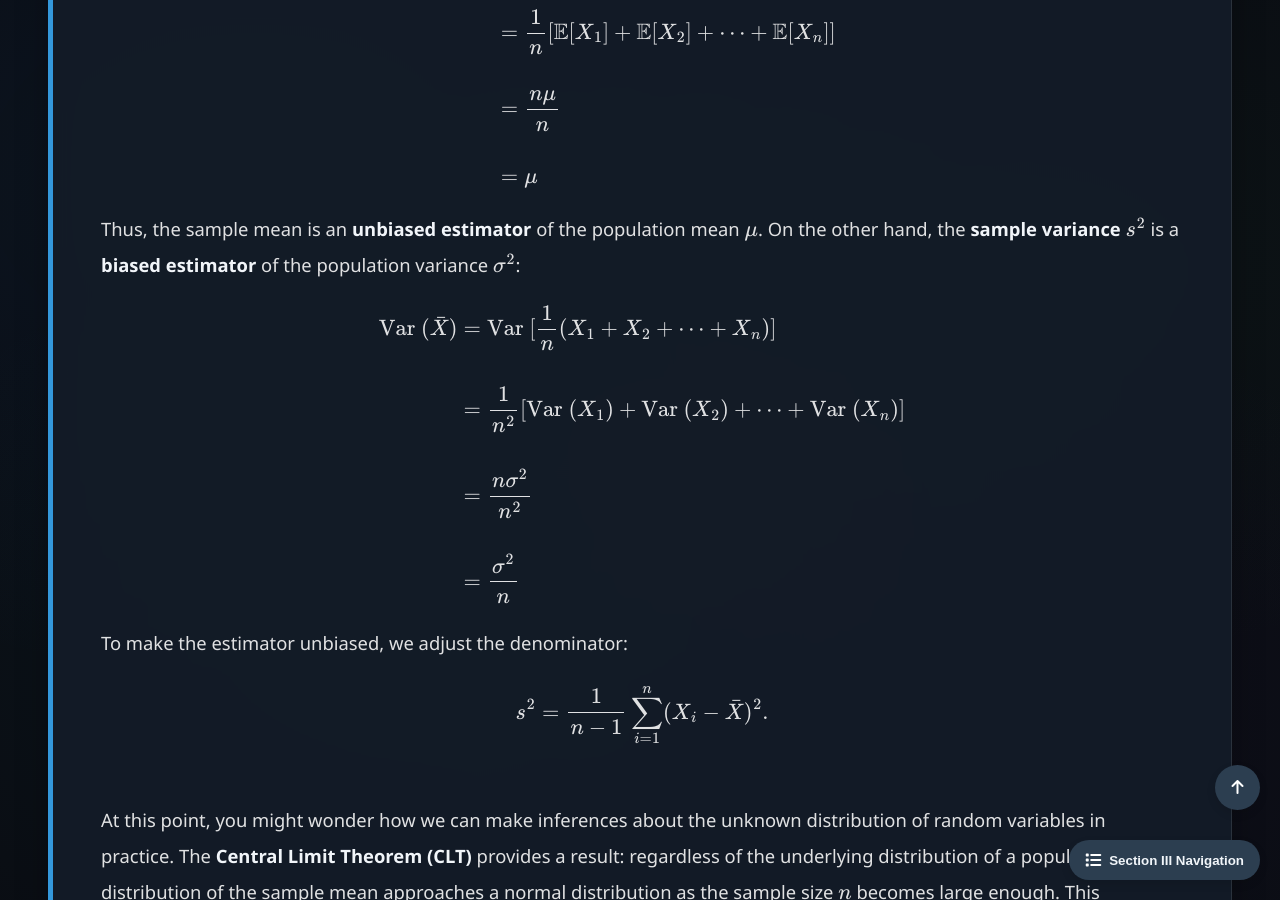
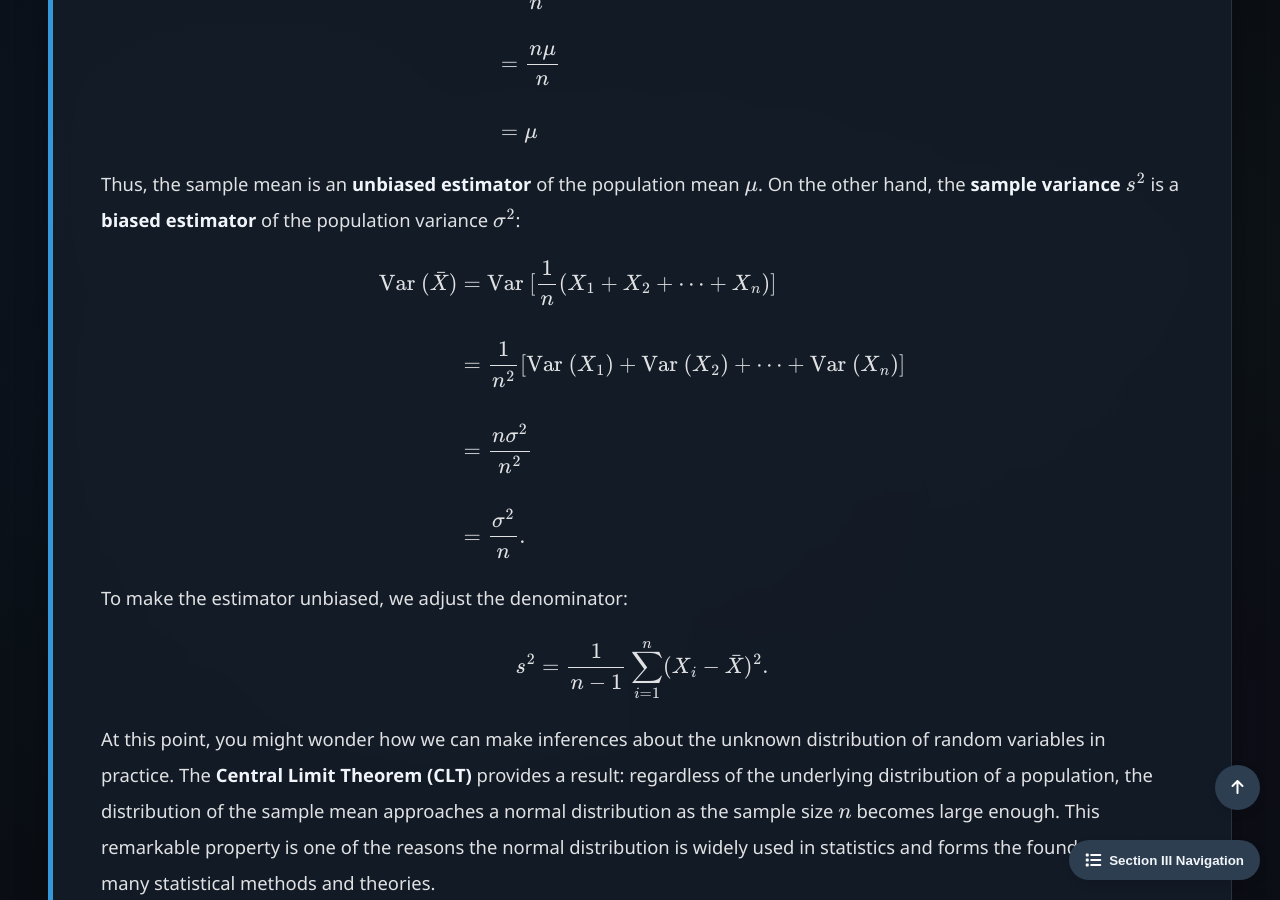
Before and after one commit to Yusukey01/yusukey01.github.io, a Jekyll site: the page built from Mathematics/Probability/gaussian.html, in a window 1280 px wide and 900 px high, scrolled down 6267 px. Built offline with Jekyll 4.4.1, drawn with Linux system fonts in a browser that asks for light colours; some of the changed text lies outside the part shown.

Commit message:
revised explanations

```diff
--- a/Mathematics/Probability/gaussian.html
+++ b/Mathematics/Probability/gaussian.html
@@ -12,8 +12,7 @@ uses_python: false
         {% include learning_resource_schema.html topic_id=page.topic_id %}
 
         <div class="hero-section">
-            <h1 class="webpage-name">Normal (Gaussian) Distribution
-            </h1>
+            <h1 class="webpage-name">Normal (Gaussian) Distribution</h1>
         </div>
 
         {% include section_navigation.html %}
@@ -28,6 +27,7 @@ uses_python: false
 
             <section id="gaussian_f" class="section-content">
                 <h2>Gaussian Function</h2>
+
                 <p>
                     A <strong>Gaussian function</strong> is defined as:
                     \[
@@ -38,7 +38,9 @@ uses_python: false
                     f(x) = a e^{-\frac{(x-b)^2}{2c^2}} \tag{1}
                     \]
                     where \(a, b , c \in \mathbb{R}, \text{ and } c \neq 0\).
-            <br>
+                </p>
+
+                <p>
                     The family of Gaussian functions does not have elementary antiderivatives. To represent the integral of Gaussian functions,
                     we use the special function known as the <strong>error function</strong>:
                     \[
@@ -48,9 +50,16 @@ uses_python: false
                     \[
                     \int e^{-x^2} dx = \frac{\sqrt{\pi}}{2}\text{erf }(x) + C.
                     \]
-            <br>On the other hand, their improper integrals over \(\mathbb{R}\) can be evaluated exactly using <strong>Gaussian integral</strong>:
+                </p>
+
+                <p>
+                    On the other hand, their improper integrals over \(\mathbb{R}\) can be evaluated exactly using
+                    <strong>Gaussian integral</strong>:
+                </p>
+
                 <div class="theorem">
                     <span class="theorem-title">Theorem 1: Gaussian Integral</span>
+                    <p>
                         \[
                         \int_{-\infty} ^\infty  e^{-x^2} dx = \sqrt{\pi}.
                         \]
@@ -58,9 +67,12 @@ uses_python: false
                         \[
                         \int_{-\infty} ^\infty  e^{-ax^2} dx = \sqrt{\frac{\pi}{a}} \qquad a > 0 \tag{2}
                         \]
+                    </p>
                 </div>
+
                 <div class="proof">
                     <span class="proof-title">Proof:</span>
+                    <p>
                         Let \(I =  \int_{-\infty} ^\infty  e^{-x^2} dx\). Then
                         \[
                         \begin{align*}
@@ -70,7 +82,8 @@ uses_python: false
                         \]
                         Using the polar coordinates, let \(u = r\cos \theta\), and \(v = r\sin \theta\) and then
                         \(u^2 + v^2 = r^2\) and \(dudv = r dr d\theta\).
-                <br>
+                    </p>
+                    <p>
                         Thus,
                         \[
                         \begin{align*}
@@ -92,7 +105,8 @@ uses_python: false
                         \]
                         This is the case where \(a =1\) in the generalized Gaussian integral. We extend this result to the
                         generalized case with a scaling factor \(a>0\).
-                <br>
+                    </p>
+                    <p>
                         Let \(u = sqrt{a}x\) and then \(x = \frac{u}{\sqrt{a}} \) and \(dx = \frac{1}{\sqrt{a}}du\).
                         Substituting these into the integral (2)
                         \[
@@ -100,13 +114,17 @@ uses_python: false
                         & \int_{-\infty} ^\infty  e^{-a(\frac{u}{\sqrt{a}})^2} \frac{1}{\sqrt{a}}du \\\\
                         &= \frac{1}{\sqrt{a}} \int_{-\infty} ^\infty  e^{-u^2}du \\\\
                         &= \frac{1}{\sqrt{a}} (\sqrt{\pi}) \\\\
-                &= \sqrt{\frac{\pi}{a}}
+                        &= \sqrt{\frac{\pi}{a}}.
                         \end{align*}
                         \]
+                    </p>
                 </div>
-            <br>
+
+                <p>
                     Here, we use the parametrized Gaussian function (1).
-            <br>
+                </p>
+
+                <p>
                     Let \(u = \frac{x-b}{c}\), which implies \(x = cu + b \) and \(dx = cdu\). Then
                     \[
                     \begin{align*}
@@ -135,17 +153,21 @@ uses_python: false
                     f(x) = \frac{1}{\sigma \sqrt{2\pi}}e^{\frac{-(x - \mu)^2}{2\sigma^2}}  \qquad x \in \mathbb{R}
                     \]
                     where \(\mu \in \mathbb{R}\) and \(\sigma > 0\) and it is denoted as \(X \sim N(\mu,  \sigma^2)\).
-            <br>
+                </p>
+                <p>
                     Note that the c.d.f. of the normal distribution does not have closed form:
                     \[
                     F(x) = \int_{-\infty} ^\infty \frac{1}{\sigma \sqrt{2\pi}}e^{\frac{-(x - \mu)^2}{2\sigma^2}}
                     \]
                     but comparing with the expression (3), this is the gaussian integral with \(a = \frac{1}{c\sqrt{2\pi}}, \,
                     b = \mu, \text{ and } c = \sigma\) to make its value \(1\).
-            <br><br>
+                </p>
+
                 <div style="text-align: center;">
                     <img src="Images/normal_dist.webp" alt="Normal Distribution PDF"  class="responsive-image">
                 </div>
+
+                <p>
                     The above figure shows the normal p.d.f. curve. \(\mu\) is the center, and \(\sigma\) is the distance from
                     the center to the inflection point of the curve. The one reason the normal distribution is widely used in statistics
                     and machine learning as well, the parameters capture its mean and variance, which are essential properties of the distribution.
@@ -153,7 +175,9 @@ uses_python: false
                     \mathbb{E }[X] = \mu \qquad \text{Var }(X) = \sigma^2.
                     \]
                     So, in the normal distribution, measures of central tendency(mean, median, and mode) are the same.
-            <br><br>
+                </p>
+
+                <p>
                     The simplest and useful normal distribution is the one with zero mean and unit variance. We call it
                     the <strong>standard normal distribution</strong> denoted by
                     \[
@@ -166,11 +190,13 @@ uses_python: false
                     \]
                     This process is called <strong>standardization</strong>. This is just a special case of the linear transformation:
                     \[
-            Y = aX + b \sim N(a\mu+b, a^2\sigma^2)
+                    Y = aX + b \sim N(a\mu+b, a^2\sigma^2).
                     \]
                     Here, \(a = \frac{1}{\sigma} \) and \(b = \frac{-\mu}{\sigma}\) and then you
-            get \(\mathbb{E}[\frac{1}{\sigma}x -\frac{\mu}{\sigma}] = 0 \) and \(\text{Var }(\frac{1}{\sigma}x -\frac{\mu}{\sigma}) =1\).
-            <br><br>
+                    get \(\mathbb{E}[\frac{1}{\sigma}x -\frac{\mu}{\sigma}] = 0 \) and
+                    \(\text{Var }(\frac{1}{\sigma}x -\frac{\mu}{\sigma}) =1\).
+                </p>
+                <p>
                     The p.d.f. of \(Z\) is denoted by
                     \[
                     \phi (z) = f(x) = \frac{1}{\sqrt{2\pi}}e^{\frac{-z^2}{2}} \qquad z \in \mathbb{R}
@@ -180,10 +206,12 @@ uses_python: false
                     \Phi (z) = P(Z \leq z) = \int_{-\infty} ^z \phi (u)du.
                     \]
                 </p>
+
             </section>
 
             <section id="clt" class="section-content">
                 <h2>Central Limit Theorem</h2>
+
                 <p>
                     Now, we consider a set of random variables \(\{X_1, X_2, \cdots, X_n\}\). In <strong>random sampling</strong>, we assume that each
                     \(X_i\) has the same distribution and is independent of each other. We call it <strong>independent and identically distributed(i.i.d.)</strong>.
@@ -197,6 +225,9 @@ uses_python: false
                                         &= \mu
                     \end{align*}
                     \]
+                </p>
+
+                <p>
                     Thus, the sample mean is an <strong>unbiased estimator</strong> of the population mean \(\mu\). On the other hand,
                     the <strong>sample variance</strong> \(s^2\) is a <strong>biased estimator</strong> of the population variance \(\sigma^2\):
                     \[
@@ -204,30 +235,38 @@ uses_python: false
                     \text{Var }(\bar{X}) &= \text{Var }[\frac{1}{n}(X_1 + X_2 + \cdots +X_n)] \\\\
                                         &= \frac{1}{n^2}[\text{Var }(X_1) + \text{Var }(X_2) + \cdots + \text{Var }(X_n)] \\\\
                                         &= \frac{n \sigma^2}{n^2} \\\\
-                                 &= \frac{\sigma^2}{n}
+                                        &= \frac{\sigma^2}{n}.
                     \end{align*}
                     \]
                     To make the estimator unbiased, we adjust the denominator:
                     \[
                     s^2 = \frac{1}{n-1} \sum_{i=1}^n (X_i - \bar{X})^2.
                     \]
-            <br>
+                </p>
+
+                <p>
                     At this point, you might wonder how we can make inferences about the unknown distribution of random variables in practice.
                     The <strong>Central Limit Theorem (CLT)</strong> provides a result: regardless of the underlying distribution of a population,
                     the distribution of the sample mean approaches a normal distribution as the sample size \(n\) becomes large enough. This remarkable
                     property is one of the reasons the normal distribution is widely used in statistics and forms the foundation of many statistical methods
                     and theories.
+                </p>
 
                 <div class="theorem">
                     <span class="theorem-title">Theorem 1: Central Limit Thorem</span>
-                Let \(X_1, X_2, \cdots, X_n\) be i.i.d. random variables with mean \(\mu\) and variance \(\sigma^2\). Then the distribution of
+                    <P>
+                        Let \(X_1, X_2, \cdots, X_n\) be i.i.d. random variables with mean \(\mu\) and variance \(\sigma^2\).
+                        Then the distribution of
                         \[
                         Z = \frac{\bar{X} - \mu}{\frac{\sigma}{\sqrt{n}}}
                         \]
                         converges to the standard normal distribution as the smaple size \(n \to \infty\).
-                <br>
+                    </p>
+                    <p>
                         Note: The SD of \(\bar{X}\) is \(\sqrt{\frac{\sigma^2}{n}} = \frac{\sigma}{\sqrt{n}}\).
+                    </p>
                 </div>
+                <p>
                     If the smaple size \(n\) is large enough,
                     \[
                     \bar{X} \sim N(\mu, \frac{\sigma^2}{n})
@@ -236,7 +275,6 @@ uses_python: false
                     \[
                     \sum_{i =1} ^n  X_i \sim N(n\mu , n\sigma^2).
                     \]
-            <br>
                     Note: For example, highly skewed distributions such as the exponential distribution requires
                     around \(n \geq 100\) for applying CLT.
                 </p>
```
Also changed, not shown: Mathematics/Probability/student.html (+22 -11 lines). Lines whose indentation alone changed are shown as unchanged.
